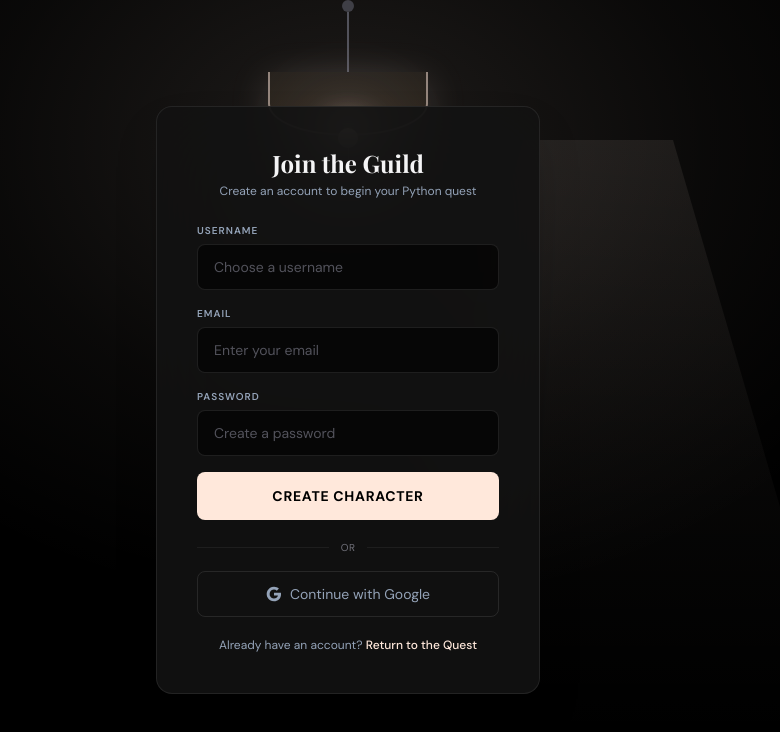
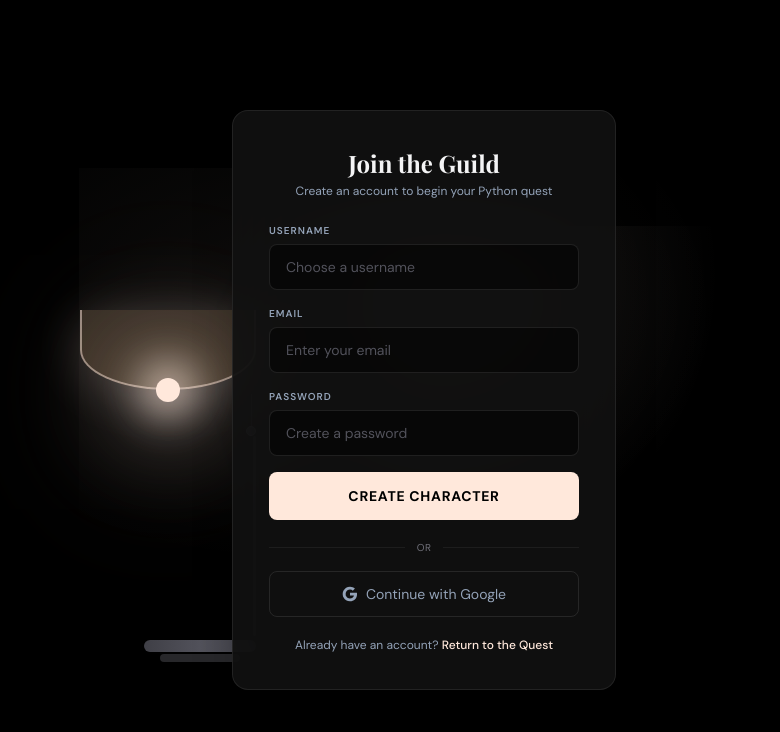
Before and after one commit to Alok-sharma-001/Arambh, a React (Vite) app in the folder frontend/: page /register in a window 1280 px wide. Both pictures are taken after a click on the button "Toggle lamp". Shown: the top 732 px of the page, without its empty margins (292-1072 px from the left). Built offline with nearby package versions, Linux system fonts and the light colour scheme; no server answers; a web font is replaced by a local one.

Commit message:
fix(ui): Full desk lamp (base+stand+shade) on left side, form on right — matching reference

```diff
--- a/frontend/src/pages/Register.tsx
+++ b/frontend/src/pages/Register.tsx
@@ -83,8 +83,115 @@ export default function Register() {
   };
 
   return (
-    <div className="min-h-screen flex items-center justify-center bg-black relative overflow-hidden font-body">
-      {/* Ambient background glow when lamp is on */}
+    <div className="min-h-screen bg-black relative overflow-hidden font-body flex items-center justify-center">
+
+      {/* Prompt text at top */}
+      <AnimatePresence>
+        {!lampOn && (
+          <motion.p
+            className="absolute top-12 left-1/2 -translate-x-1/2 text-zinc-500 text-[10px] sm:text-xs uppercase tracking-[0.3em] font-mono z-30 text-center"
+            initial={{ opacity: 0 }}
+            animate={{ opacity: 1 }}
+            exit={{ opacity: 0 }}
+            transition={{ duration: 0.4 }}
+          >
+            Pull the string to toggle sign up
+          </motion.p>
+        )}
+      </AnimatePresence>
+
+      {/* ─── Main Layout: Lamp (left) + Form (right) ─── */}
+      <div className="relative flex flex-col md:flex-row items-center md:items-end justify-center gap-4 md:gap-0 w-full max-w-4xl mx-auto px-4 md:px-8">
+
+        {/* ─── Desk Lamp (left side) ─── */}
+        <div className="relative flex-shrink-0 flex flex-col items-center md:items-end z-20 md:mr-[-40px]"
+          style={{ minHeight: '380px' }}
+        >
+          {/* Lamp shade + bulb area */}
+          <button
+            onClick={() => setLampOn(!lampOn)}
+            className="relative cursor-pointer focus:outline-none group"
+            aria-label="Toggle lamp"
+          >
+            {/* Lamp Arm (angled) */}
+            <div className="flex flex-col items-center">
+              {/* Shade */}
+              <div className="relative">
+                <div
+                  className="w-36 h-16 sm:w-44 sm:h-20 rounded-b-[55%] border-b-2 border-x-2 transition-all duration-700"
+                  style={{
+                    borderColor: lampOn ? 'rgba(255,232,219,0.5)' : 'rgba(63,63,70,0.6)',
+                    background: lampOn
+                      ? 'linear-gradient(180deg, rgba(55,45,35,0.95), rgba(65,52,38,0.9))'
+                      : 'linear-gradient(180deg, rgba(35,35,35,0.95), rgba(22,22,22,0.9))',
+                    boxShadow: lampOn ? '0 10px 50px rgba(255,232,219,0.2)' : 'none',
+                  }}
+                />
+                {/* Bulb */}
+                <div className="absolute -bottom-3 left-1/2 -translate-x-1/2">
+                  <motion.div
+                    className="w-6 h-6 rounded-full"
+                    animate={{
+                      backgroundColor: lampOn ? '#FFE8DB' : '#27272a',
+                      boxShadow: lampOn
+                        ? '0 0 40px 15px rgba(255,232,219,0.7), 0 0 100px 40px rgba(255,232,219,0.25), 0 0 160px 60px rgba(255,232,219,0.1)'
+                        : '0 0 0px 0px transparent',
+                    }}
+                    transition={{ duration: 0.7, ease: 'easeOut' }}
+                  />
+                </div>
+              </div>
+            </div>
+          </button>
+
+          {/* Pull string */}
+          <motion.div
+            className="flex flex-col items-center mt-1 cursor-pointer z-10"
+            onClick={() => setLampOn(!lampOn)}
+            whileHover={{ y: 5 }}
+            transition={{ type: 'spring', stiffness: 300 }}
+          >
+            <div className="w-[1px] bg-zinc-600" style={{ height: '32px' }} />
+            <div className="w-2.5 h-2.5 rounded-full bg-zinc-500 border border-zinc-400" />
+          </motion.div>
+
+          {/* Lamp neck (vertical pole) */}
+          <div className="w-[3px] bg-gradient-to-b from-zinc-600 to-zinc-700 rounded-full" style={{ height: '200px' }} />
+
+          {/* Lamp base */}
+          <div className="relative mt-1">
+            <div className="w-28 h-3 rounded-full bg-gradient-to-r from-zinc-700 via-zinc-600 to-zinc-700" />
+            <div className="w-20 h-2 mx-auto mt-0.5 rounded-full bg-zinc-800" />
+          </div>
+        </div>
+
+        {/* ─── Light Cone (from lamp toward the form) ─── */}
+        <AnimatePresence>
+          {lampOn && (
+            <motion.div
+              className="absolute pointer-events-none z-10"
+              style={{
+                left: '50%',
+                top: '20%',
+                transform: 'translateX(-30%)',
+              }}
+              initial={{ opacity: 0, scale: 0.5 }}
+              animate={{ opacity: 1, scale: 1 }}
+              exit={{ opacity: 0, scale: 0.5 }}
+              transition={{ duration: 0.7, ease: [0.25, 0.46, 0.45, 0.94] }}
+            >
+              <div
+                style={{
+                  width: '600px',
+                  height: '500px',
+                  background: 'radial-gradient(ellipse 60% 80% at 20% 10%, rgba(255,232,219,0.1) 0%, rgba(255,232,219,0.04) 40%, transparent 70%)',
+                }}
+              />
+            </motion.div>
+          )}
+        </AnimatePresence>
+
+        {/* Ambient warm glow on background */}
         <AnimatePresence>
           {lampOn && (
             <motion.div
@@ -95,120 +202,30 @@ export default function Register() {
               transition={{ duration: 0.8 }}
             >
               <div
-              className="absolute left-1/2 -translate-x-1/2 top-0"
+                className="absolute"
                 style={{
-                width: '140vw',
-                height: '120vh',
-                background: 'radial-gradient(ellipse 50% 70% at 50% 15%, rgba(255,232,219,0.12) 0%, rgba(255,232,219,0.04) 40%, transparent 70%)',
+                  left: '20%',
+                  top: '10%',
+                  width: '80%',
+                  height: '80%',
+                  background: 'radial-gradient(ellipse at 30% 30%, rgba(255,232,219,0.06) 0%, transparent 60%)',
                 }}
               />
             </motion.div>
           )}
         </AnimatePresence>
 
-      {/* Lamp assembly */}
-      <div className="absolute top-0 left-1/2 -translate-x-1/2 z-20 flex flex-col items-center">
-        {/* Ceiling mount */}
-        <div className="w-3 h-3 rounded-full bg-zinc-700" />
-
-        {/* Wire / cord */}
-        <div className="w-[2px] bg-zinc-600" style={{ height: '60px' }} />
-
-        {/* Lamp shade (clickable) */}
-        <button
-          onClick={() => setLampOn(!lampOn)}
-          className="relative cursor-pointer group focus:outline-none"
-          aria-label="Toggle lamp"
-        >
-          {/* Shade */}
-          <div className="relative">
-            <div
-              className="w-32 h-14 sm:w-40 sm:h-16 rounded-b-[50%] border-b-2 border-x-2 transition-all duration-500"
-              style={{
-                borderColor: lampOn ? 'rgba(255,232,219,0.5)' : 'rgba(113,113,122,0.5)',
-                background: lampOn
-                  ? 'linear-gradient(180deg, rgba(40,35,30,0.95), rgba(50,42,32,0.9))'
-                  : 'linear-gradient(180deg, rgba(30,30,30,0.95), rgba(20,20,20,0.9))',
-                boxShadow: lampOn ? '0 8px 40px rgba(255,232,219,0.15)' : 'none',
-              }}
-            />
-            {/* Bulb */}
-            <div className="absolute -bottom-3 left-1/2 -translate-x-1/2">
-              <motion.div
-                className="w-5 h-5 rounded-full"
-                animate={{
-                  backgroundColor: lampOn ? '#FFE8DB' : '#3f3f46',
-                  boxShadow: lampOn
-                    ? '0 0 30px 10px rgba(255,232,219,0.6), 0 0 80px 30px rgba(255,232,219,0.2)'
-                    : '0 0 0px 0px transparent',
-                }}
-                transition={{ duration: 0.6, ease: 'easeOut' }}
-              />
-            </div>
-          </div>
-        </button>
-
-        {/* Pull string */}
-        <motion.div
-          className="flex flex-col items-center mt-2 cursor-pointer"
-          onClick={() => setLampOn(!lampOn)}
-          whileHover={{ y: 4 }}
-          transition={{ type: 'spring', stiffness: 300 }}
-        >
-          <div className="w-[1px] bg-zinc-500" style={{ height: '28px' }} />
-          <div className="w-2.5 h-2.5 rounded-full bg-zinc-500 border border-zinc-400" />
-        </motion.div>
-      </div>
-
-      {/* Light cone effect */}
+        {/* ─── Register Form Card (right side, in the light) ─── */}
         <AnimatePresence>
           {lampOn && (
             <motion.div
-            className="absolute left-1/2 -translate-x-1/2 pointer-events-none z-10"
-            style={{ top: '140px' }}
-            initial={{ opacity: 0, scaleY: 0.3, scaleX: 0.5 }}
-            animate={{ opacity: 1, scaleY: 1, scaleX: 1 }}
-            exit={{ opacity: 0, scaleY: 0.3, scaleX: 0.5 }}
-            transition={{ duration: 0.7, ease: [0.25, 0.46, 0.45, 0.94] }}
+              className="relative z-30 w-full max-w-sm md:ml-4"
+              initial={{ opacity: 0, x: 40, scale: 0.95 }}
+              animate={{ opacity: 1, x: 0, scale: 1 }}
+              exit={{ opacity: 0, x: 30, scale: 0.95 }}
+              transition={{ duration: 0.5, delay: 0.15, ease: 'easeOut' }}
             >
-            <div
-              style={{
-                width: '500px',
-                height: '600px',
-                background: 'linear-gradient(180deg, rgba(255,232,219,0.08) 0%, rgba(255,232,219,0.03) 50%, transparent 100%)',
-                clipPath: 'polygon(35% 0%, 65% 0%, 100% 100%, 0% 100%)',
-              }}
-            />
-          </motion.div>
-        )}
-      </AnimatePresence>
-
-      {/* Prompt text (when lamp is off) */}
-      <AnimatePresence>
-        {!lampOn && (
-          <motion.p
-            className="absolute top-44 left-1/2 -translate-x-1/2 text-zinc-500 text-xs sm:text-sm uppercase tracking-[0.25em] font-mono text-center whitespace-nowrap z-30"
-            initial={{ opacity: 0 }}
-            animate={{ opacity: 1 }}
-            exit={{ opacity: 0 }}
-            transition={{ duration: 0.4 }}
-          >
-            Pull the string to toggle sign up
-          </motion.p>
-        )}
-      </AnimatePresence>
-
-      {/* Register form (appears in light) */}
-      <AnimatePresence>
-        {lampOn && (
-          <motion.div
-            className="relative z-30 w-full max-w-sm mx-4 sm:mx-auto"
-            initial={{ opacity: 0, y: 30, scale: 0.95 }}
-            animate={{ opacity: 1, y: 0, scale: 1 }}
-            exit={{ opacity: 0, y: 20, scale: 0.95 }}
-            transition={{ duration: 0.5, delay: 0.2, ease: 'easeOut' }}
-          >
-            <div className="p-8 sm:p-10 bg-[#121212]/90 backdrop-blur-2xl rounded-2xl shadow-2xl border border-warm-white/[0.08]">
+              <div className="p-8 sm:p-9 bg-[#111111]/90 backdrop-blur-2xl rounded-2xl shadow-2xl border border-warm-white/[0.08]">
                 <h2 className="text-2xl font-display font-bold text-warm-white text-center">
                   Join the Guild
                 </h2>
@@ -228,7 +245,7 @@ export default function Register() {
                     <input
                       type="text"
                       required
-                    className="w-full px-4 py-3 bg-black/60 border border-warm-white/10 rounded-lg focus:ring-1 focus:ring-[#FFE8DB] focus:border-[#FFE8DB] text-warm-white text-sm transition-colors placeholder:text-zinc-600"
+                      className="w-full px-4 py-3 bg-black/50 border border-warm-white/10 rounded-lg focus:ring-1 focus:ring-[#FFE8DB] focus:border-[#FFE8DB] text-warm-white text-sm transition-colors placeholder:text-zinc-600"
                       placeholder="Choose a username"
                       value={username}
                       onChange={(e) => setUsername(e.target.value)}
@@ -241,7 +258,7 @@ export default function Register() {
                     <input
                       type="email"
                       required
-                    className="w-full px-4 py-3 bg-black/60 border border-warm-white/10 rounded-lg focus:ring-1 focus:ring-[#FFE8DB] focus:border-[#FFE8DB] text-warm-white text-sm transition-colors placeholder:text-zinc-600"
+                      className="w-full px-4 py-3 bg-black/50 border border-warm-white/10 rounded-lg focus:ring-1 focus:ring-[#FFE8DB] focus:border-[#FFE8DB] text-warm-white text-sm transition-colors placeholder:text-zinc-600"
                       placeholder="Enter your email"
                       value={email}
                       onChange={(e) => setEmail(e.target.value)}
@@ -254,7 +271,7 @@ export default function Register() {
                     <input
                       type="password"
                       required
-                    className="w-full px-4 py-3 bg-black/60 border border-warm-white/10 rounded-lg focus:ring-1 focus:ring-[#FFE8DB] focus:border-[#FFE8DB] text-warm-white text-sm transition-colors placeholder:text-zinc-600"
+                      className="w-full px-4 py-3 bg-black/50 border border-warm-white/10 rounded-lg focus:ring-1 focus:ring-[#FFE8DB] focus:border-[#FFE8DB] text-warm-white text-sm transition-colors placeholder:text-zinc-600"
                       placeholder="Create a password"
                       value={password}
                       onChange={(e) => setPassword(e.target.value)}
@@ -299,5 +316,6 @@ export default function Register() {
           )}
         </AnimatePresence>
       </div>
+    </div>
   );
 }
```
Also changed, not shown: frontend/src/pages/Login.tsx (+126 -108 lines). Lines whose indentation alone changed are shown as unchanged.
